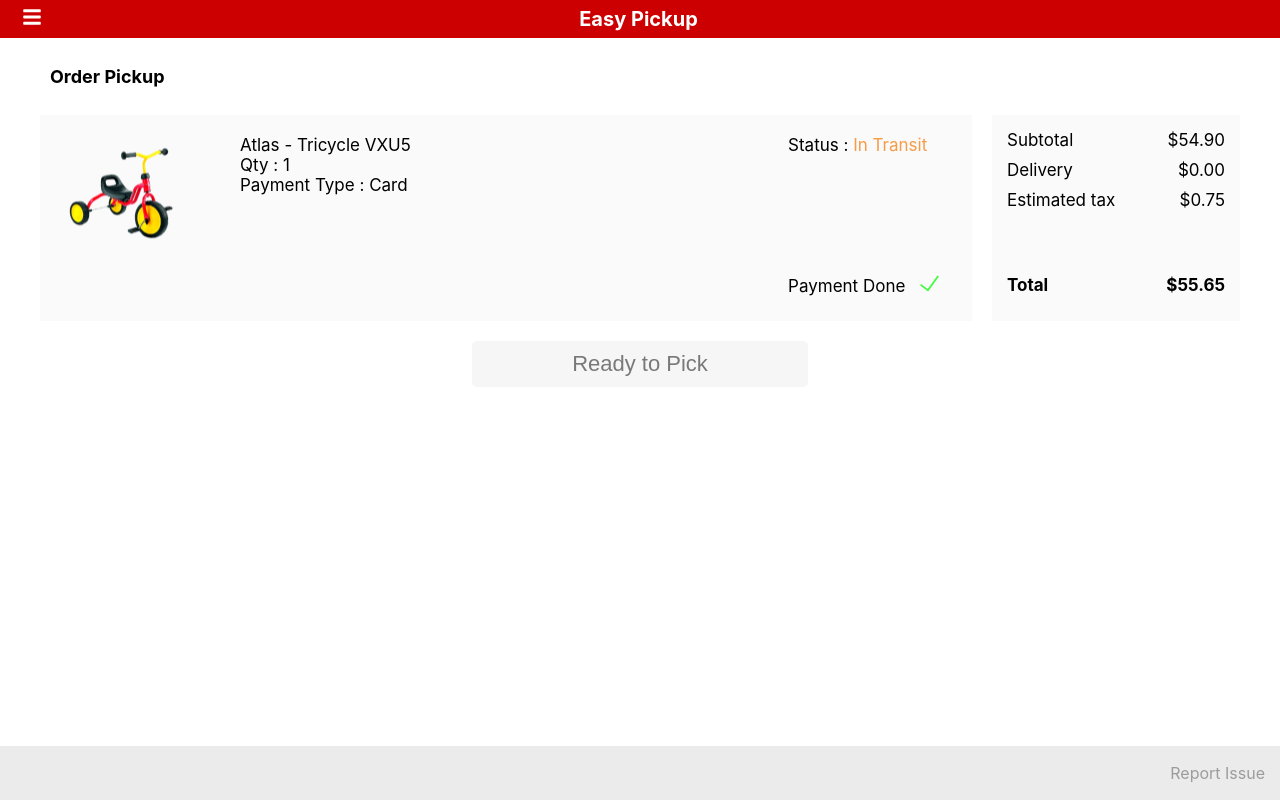
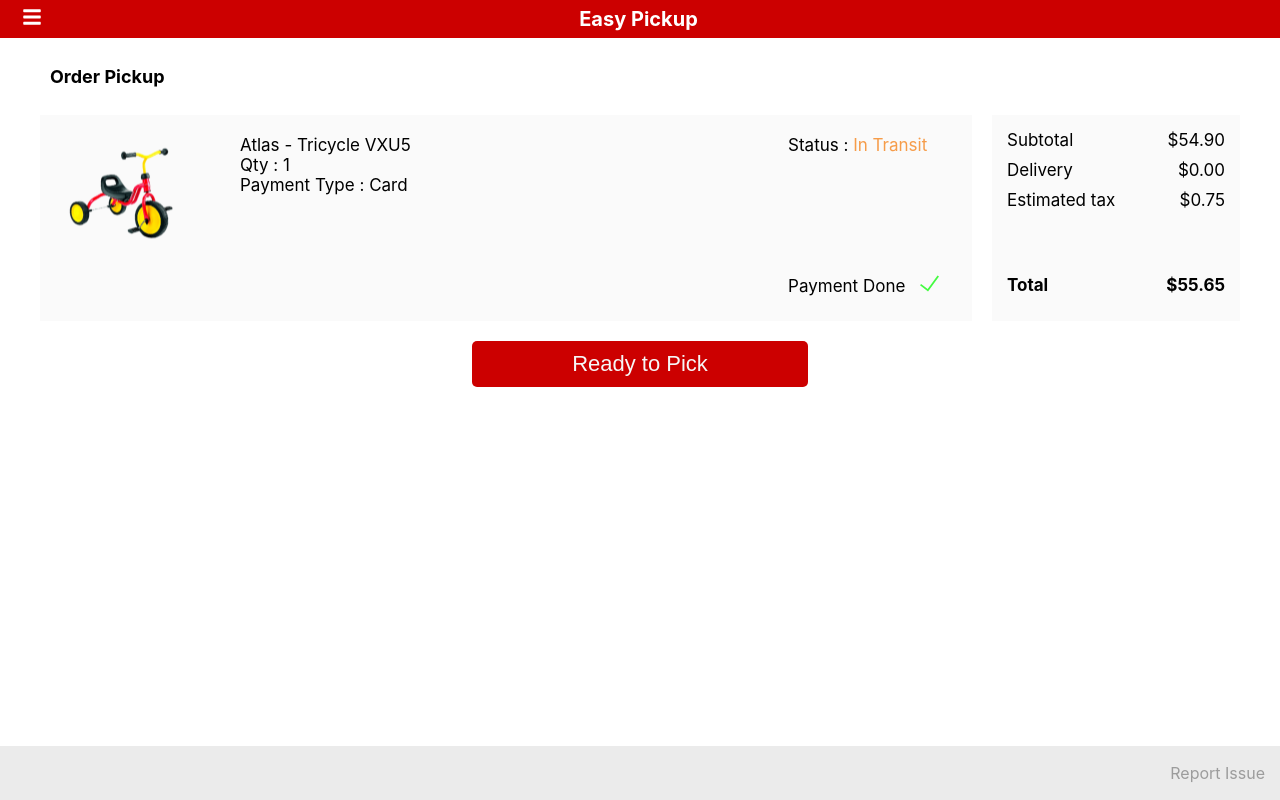
Before and after one commit to MNishita/pick-up-elevator, a React (Create React App) app: page /orders in a window 1280 px wide. Built offline with nearby package versions, Linux system fonts and the light colour scheme.

Commit message:
Update Button

```diff
--- a/src/pages/orders/orders.css
+++ b/src/pages/orders/orders.css
@@ -66,9 +66,9 @@ button {
     font-size: 22px;
     padding: 10px 100px;
     margin: 20px;
-    background: #f6f6f6;
+    background: #cc0000;
     border: #f6f6f6;
-    color: #797979;
+    color: #f6f6f6;
     border-radius: 5px;
     cursor: pointer;
 }
```
